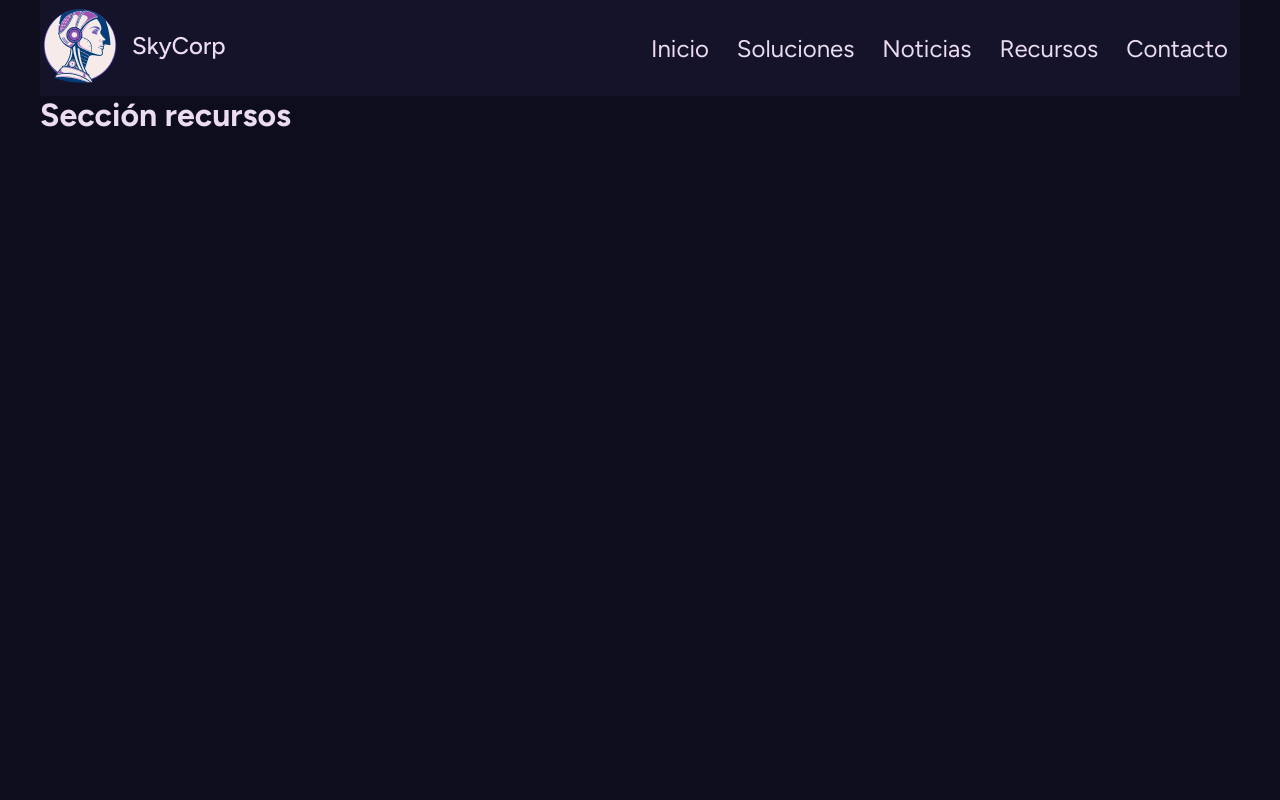
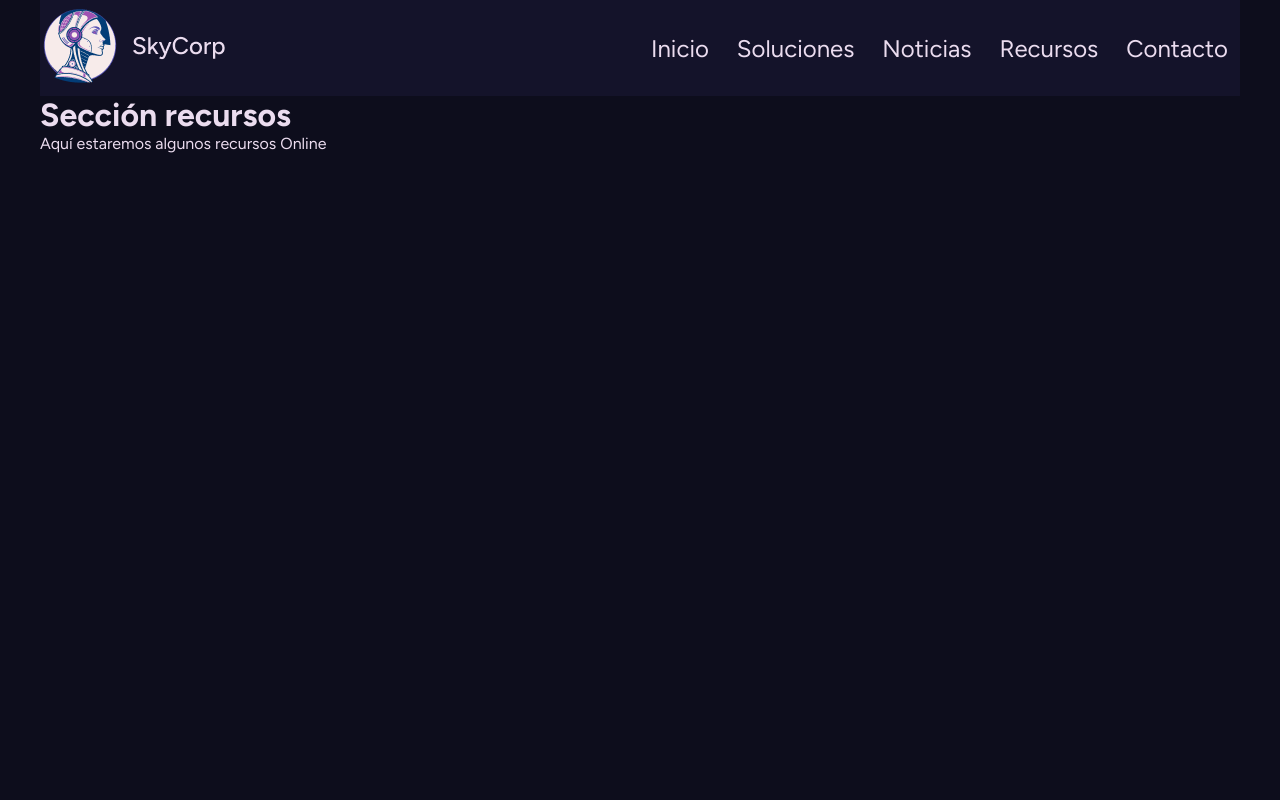
Before and after one commit to exegeses/SkyCorp-75432, a plain HTML site: page recursos.html in a window 1280 px wide. Shown: the top 800 px of the page. Drawn offline with Linux system fonts and the light colour scheme.

Commit message:
Add files via upload

```diff
--- a/recursos.html
+++ b/recursos.html
@@ -24,6 +24,10 @@
     </header>
     <main>
             <h1>Sección recursos</h1>
+            <p>
+                Aquí estaremos algunos recursos Online
+            </p>
+
 
     </main>
     <footer>
```
